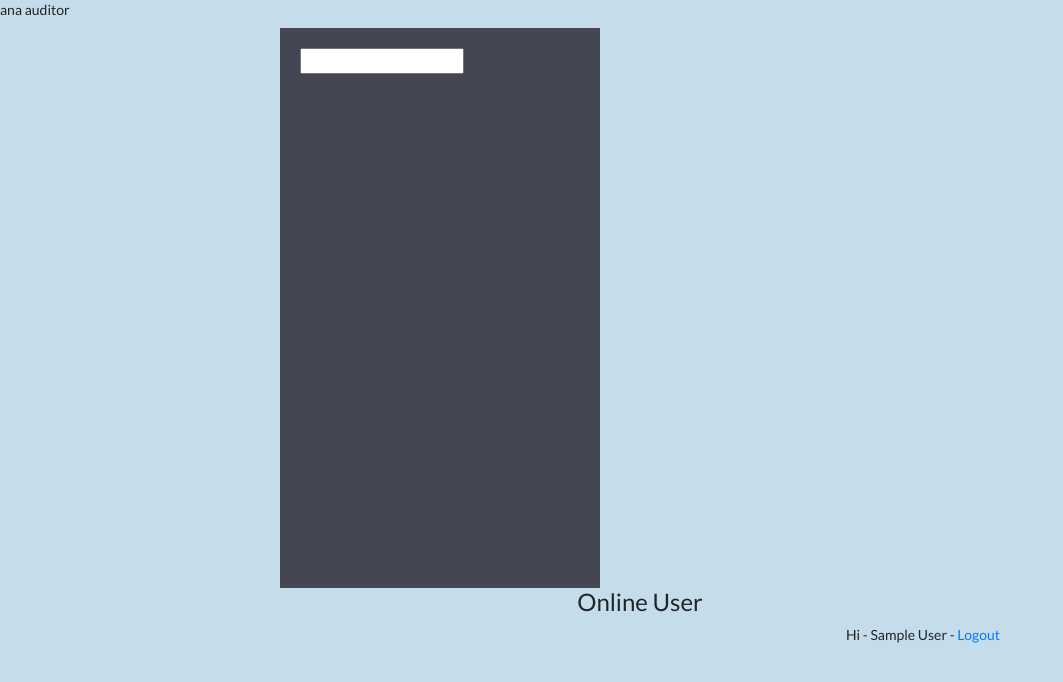
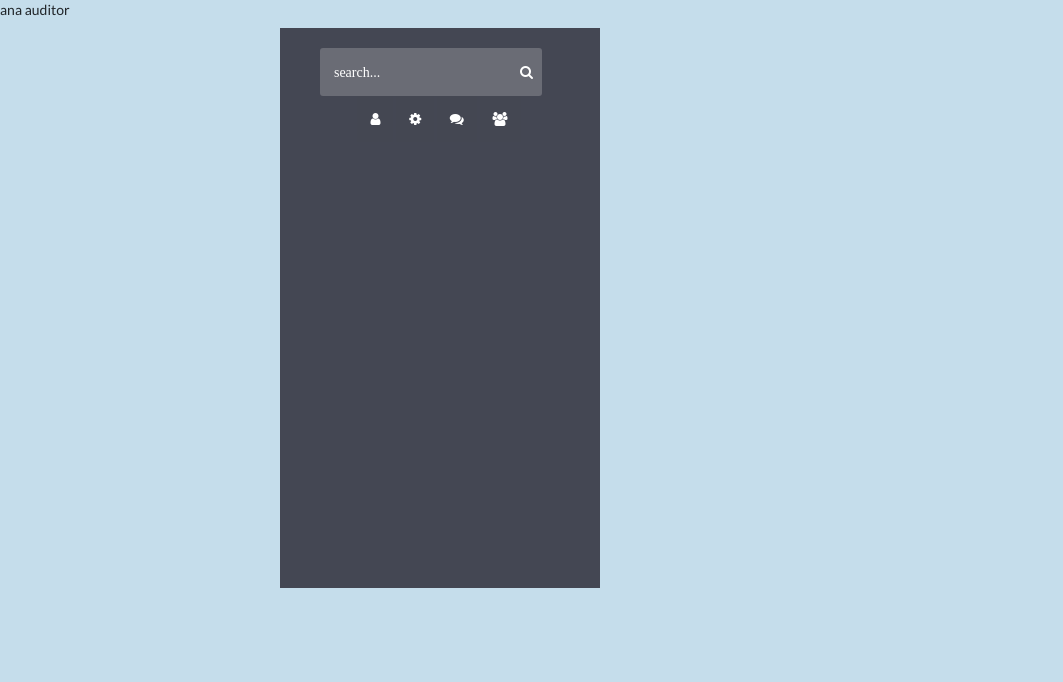
Before and after one commit to ZeinaAyman/LMS-Project, a PHP site: page /adminchat.php in a window 1280 px wide. Shown: the part 46-728 px from the top of the page, without its empty margins (0-1063 px from the left). Run offline with PHP 8.4, Linux system fonts and the light colour scheme; the visitor is signed in with stand-in values (Sample User, id 1); tables that the repository leaves empty or names only in its code hold one stand-in row (values such as "Sample post"); some libraries are stand-ins or nearby versions.

Commit message:
fixed chat for admin

```diff
--- a/adminchat.php
+++ b/adminchat.php
@@ -20,17 +20,53 @@ if ($_SESSION['type']==3) {
       <script src="https://cdnjs.cloudflare.com/ajax/libs/list.js/1.1.1/list.min.js"></script>
       <script src="https://code.jquery.com/ui/1.12.1/jquery-ui.js"></script>
       <link rel="stylesheet" href="https://use.fontawesome.com/releases/v5.5.0/css/all.css" integrity="sha384-B4dIYHKNBt8Bc12p+WXckhzcICo0wtJAoU8YZTY5qE0Id1GSseTk6S+L3BlXeVIU" crossorigin="anonymous">
+      <link href="https://maxcdn.bootstrapcdn.com/font-awesome/4.6.1/css/font-awesome.min.css" rel="stylesheet" />
+
+      <style media="screen">
+      input{
+        font-family: 'FontAwesome';
+        background-color: #444752;
+        border: none;
+        color: white;
+        padding: 13px;
+      }
+      input:hover{
+        cursor: pointer;
+      }
+      </style>
     </head>
   <body>
     <div class="container clearfix">
       <div class="people-list" id="people-list">
-        <div class="search">
-          <input type="text" placeholder="search...">
+        <div class="search" style="text-align: center;">
+          <input type="text" class="inp" placeholder="search...">
           <i class="fa fa-search"></i>
+          <div class="filter">
+            <form action="" method="POST" class="searchform">
+              <input type="submit" data-toggle="tooltip" title="Show Students" name="student" value="&#61447;"/>
+              <input type="submit" data-toggle="tooltip" title="Show Admins" name="admin" value="&#xf013;"/>
+              <input type="submit" data-toggle="tooltip" title="Show Instructors" name="group" value="&#xf086;"/>
+              <input type="submit" data-toggle="tooltip" title="Show All" name="all" value="&#xf0c0;"/>
+          </form>
+
+          </div>
         </div>
         <ul class="list">
         <?php
+        if(isset($_POST['student'])){
+          $test=0;
+          $query="SELECT * FROM students WHERE type=1 AND id !=".$_SESSION["id"];
+        }
+        else if (isset($_POST['admin'])){
+          $query="SELECT * FROM students WHERE type !=1 AND type !=5 AND id !=".$_SESSION["id"];
+        }
+        else if (isset($_POST['group'])){
+          $query="SELECT * FROM students WHERE type=5 AND id !=".$_SESSION["id"];
+        }
+        else{
           $query="SELECT * FROM students WHERE id !=".$_SESSION["id"];
+        }
+
           $statement = $connect->prepare($query);
           $statement->execute();
           $result = $statement->fetchAll();
@@ -42,7 +78,7 @@ if ($_SESSION['type']==3) {
             $photo=$row["picture"];
             $photopath="images/$photo";
             ?>
-            <div class="listcontainer" id="user_details" data-tousername="<?php echo $studentfn . " " . $studentln ?>" data-touserid="<?php echo $studentid ?>" data-id="<?php echo $_GET['id_update']; ?>" data-name="<?php echo $_GET['update_name'] ?>" >
+            <div class="listcontainer" id="user_details" data-type="<?php echo $_SESSION['type']; ?>" data-tousername="<?php echo $studentfn . " " . $studentln ?>" data-touserid="<?php echo $studentid ?>" data-id="<?php echo $_GET['id_update']; ?>" data-name="<?php echo $_GET['update_name'] ?>" >
               <div id="user_model_details"></div>
               <li class="clearfix">
                 <img src="<?php echo $photopath ?>" alt="avatar" />
@@ -60,10 +96,6 @@ if ($_SESSION['type']==3) {
          </ul>
       </div>
 
-      <div class="table-responsive">
-    <h4 align="center">Online User</h4>
-    <p align="right">Hi - <?php echo $fn;  ?> - <a href="signout.php">Logout</a></p>
-   </div>
   </div>
 
     </div> <!-- end container -->
@@ -88,13 +120,17 @@ if ($_SESSION['type']==3) {
      }
       function make_chat_dialog_box(to_user_id, to_user_name,name_update)
       {
+        var ck=document.getElementById('user_details');
+        console.log(ck.dataset.type);
         var modal_content = '<div id="user_dialog_'+to_user_id+'" class="user_dialog" title="Chat with '+name_update+', '+to_user_name+'">';
         modal_content += '<div style="height:300px; border:1px solid #ccc; overflow-y: scroll; margin-bottom:24px; padding:16px;" class="chat_history" data-touserid="'+to_user_id+'" id="chat_history_'+to_user_id+'">';
         modal_content += '</div>';
         modal_content += '<div class="form-group">';
-        modal_content += '<textarea style="width: 100%; height: 125px;" name="chat_message_'+to_user_id+'" id="chat_message_'+to_user_id+'" class="form-control"></textarea>';
-        modal_content += '</div><div class="form-group" align="right">';
-        modal_content+= '<button type="button" name="send_chat" id="'+to_user_id+'" class="btn btn-info send_chat">Send</button></div></div>';
+        if (ck.dataset.type!=2) {
+          modal_content += '<textarea style="width: 100%; height: 125px;" name="chat_message_'+to_user_id+'" id="chat_message_'+to_user_id+'" class="form-control"></textarea>';
+          modal_content += '</div><div class="form-group" align="right">';
+          modal_content+= '<button type="button" name="send_chat" id="'+to_user_id+'" class="btn btn-info send_chat">Send</button></div></div>';
+        }
         $('#user_model_details').html(modal_content);
         test= $('#chat_history_'+to_user_id);
       }
```
